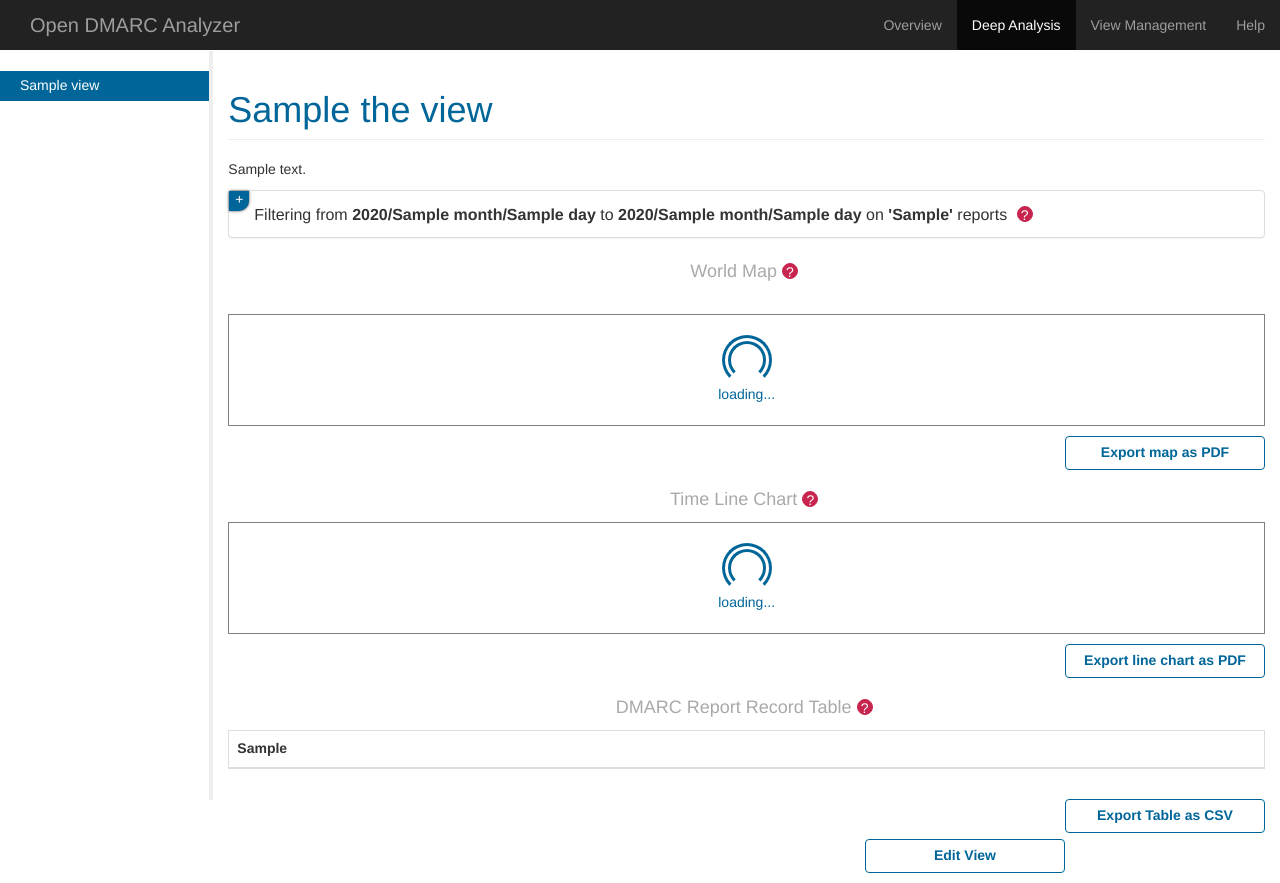
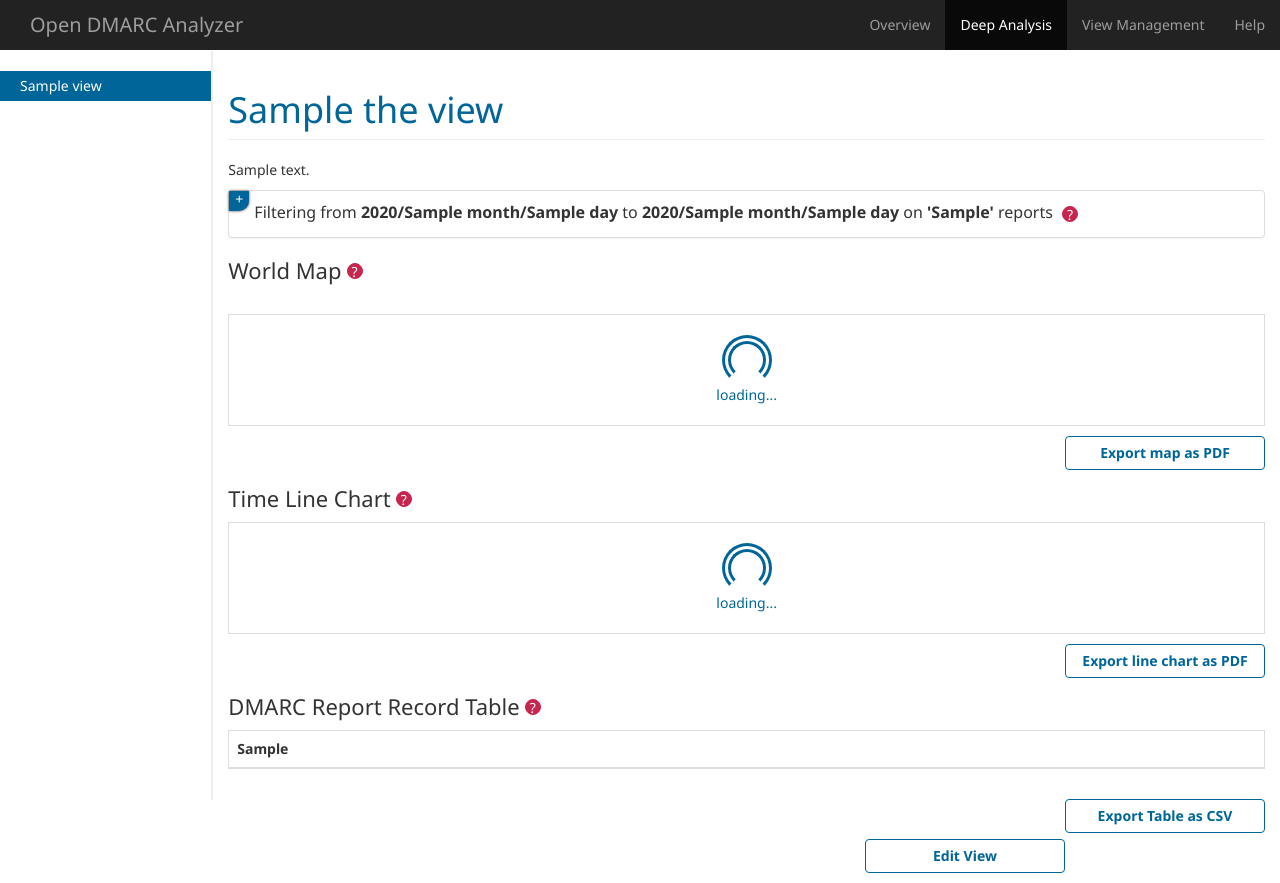
Before and after one commit to dmarc-viewer/dmarc-viewer, a Django app: template myDmarcApp/templates/myDmarcApp/deep-analysis.html in a window 1280 px wide. Run offline with Django 3.2, Linux system fonts and the light colour scheme; the template is opened without the code that fills it: most values are stand-ins (such as "Sample title", 1, 10 or a date in 2020); lists and menus that the app fills with data are empty; some libraries are stand-ins or nearby versions.

Commit message:
some oleg style advises, google font

```diff
--- a/myDmarcApp/static/sass/mydmarc.scss
+++ b/myDmarcApp/static/sass/mydmarc.scss
@@ -1,8 +1,9 @@
+@import url(https://fonts.googleapis.com/css?family=Noto+Sans:400,700);
 @import "bootstrap";
 
 //Variables
 $dmarc-blue: #006699;
-
+$panel-border-radius: 0;
 
 /*
  * ---------------------------------------------------------------------------------------------------------------------
@@ -12,6 +13,7 @@ $dmarc-blue: #006699;
 /* Move down content because we have a fixed navbar that is 50px tall */
 body {
     padding-top: 50px;
+    font-family: 'Noto Sans', Helvetica, sans-serif;
 }
 /*
  * Top navigation
@@ -41,7 +43,7 @@ body {
         overflow-x: hidden;
         overflow-y: auto; /* Scrollable contents if viewport is shorter than content. */
         //background-color: #f5f5f5;
-        border-right: 4px solid #eee;
+        border-right: 2px solid #eee;
     }
 }
 
@@ -221,6 +223,9 @@ body {
             padding: 10px 25px;
             background-color: transparent;
         }
+        .panel-title {
+            line-height:inherit;
+        }
         a {
             font-size: 12px;
         }
@@ -239,7 +244,7 @@ body {
     .view-type {
         margin-bottom: 60px;
         .svg-container {
-            border: 1pt solid grey;
+            border: 1px solid $panel-default-border;
             overflow: hidden;
         }
     }
@@ -325,6 +330,12 @@ body {
 
 #view-management {
     @extend .container-margin;
+    table td {
+
+        &:last-child {
+            min-width:270px;
+        }
+    }
 }
 
 /*
@@ -402,6 +413,7 @@ h3 {
     width: 16px;
     color: white;
     display: inline-block;
+    vertical-align: top;
     text-align: center;
     font-size: 14px;
     font-weight: 500;
--- a/myDmarcApp/templates/myDmarcApp/deep-analysis.html
+++ b/myDmarcApp/templates/myDmarcApp/deep-analysis.html
@@ -60,9 +60,7 @@
     </div>
 
     {% if the_view.type_map %}
-    <h3 class="text-center">
-        World Map<span class="context-help-icon" data-toggle="tooltip" data-placement="bottom" title="Mails are ssociated with countries by using GeoIP (MaxMind) on the Mail Sender IP. There is a separate map for each filter set. Hover over the map to see the mail volume per country."></span>
-    </h3>
+    <h2>World Map<span class="context-help-icon" data-toggle="tooltip" data-placement="bottom" title="Mails are ssociated with countries by using GeoIP (MaxMind) on the Mail Sender IP. There is a separate map for each filter set. Hover over the map to see the mail volume per country."></span></h2>
 
     <div class="view-type-map view-type" style="width:100%">
         <div class="btn-group switch-filterset"></div>
@@ -78,9 +76,8 @@
     </script>
     {% endif %}
     {% if the_view.type_line %}
-    <h3 class="text-center">
-        Time Line Chart<span class="context-help-icon" data-toggle="tooltip" data-placement="bottom" title="The time line chart shows mail volume per time for each filter set of this view."></span>
-    </h3>
+    <h2>Time Line Chart<span class="context-help-icon" data-toggle="tooltip" data-placement="bottom" title="The time line chart shows mail volume per time for each filter set of this view."></span></h2>
+
     <div class="view-type-linechart view-type" style="width: 100%">
         <div class="svg-container">
             <div id="zoom-help">
@@ -100,9 +97,7 @@
 
 
     {% if the_view.type_table %}
-    <h3 class="text-center">
-        DMARC Report Record Table<span class="context-help-icon" data-toggle="tooltip" data-placement="top" title="The table shows DMARC report records merged from all filter sets. Depending on the screen size some columns may be hidden. Then you can display additional data by clicking on the first cell."></span>
-    </h3>
+    <h2>DMARC Report Record Table<span class="context-help-icon" data-toggle="tooltip" data-placement="top" title="The table shows DMARC report records merged from all filter sets. Depending on the screen size some columns may be hidden. Then you can display additional data by clicking on the first cell."></span></h2>
     <div class="view-type-table view-type">
         <table class="table table-striped table-bordered dt-responsive nowrap" cellspacing="0" width="100%">
             <thead>
--- a/myDmarcApp/templates/myDmarcApp/view-management.html
+++ b/myDmarcApp/templates/myDmarcApp/view-management.html
@@ -29,7 +29,7 @@
                 <td>{{view.enabled}}</td>
                 <td>{{view.title}}</td>
                 <td >{{view.description}}</td>
-                <td align="right" style="min-width:250px">
+                <td align="right">
                     <div class="btn-group">
                         <a class="btn btn-default" role="button" href="/deep-analysis/{{view.id}}/">Show</a>
                         <a class="btn btn-default" role="button" href="/edit-view/{{view.id}}/">Edit</a>
```
Also changed, not shown: myDmarcApp/static/css/mydmarc.css.
